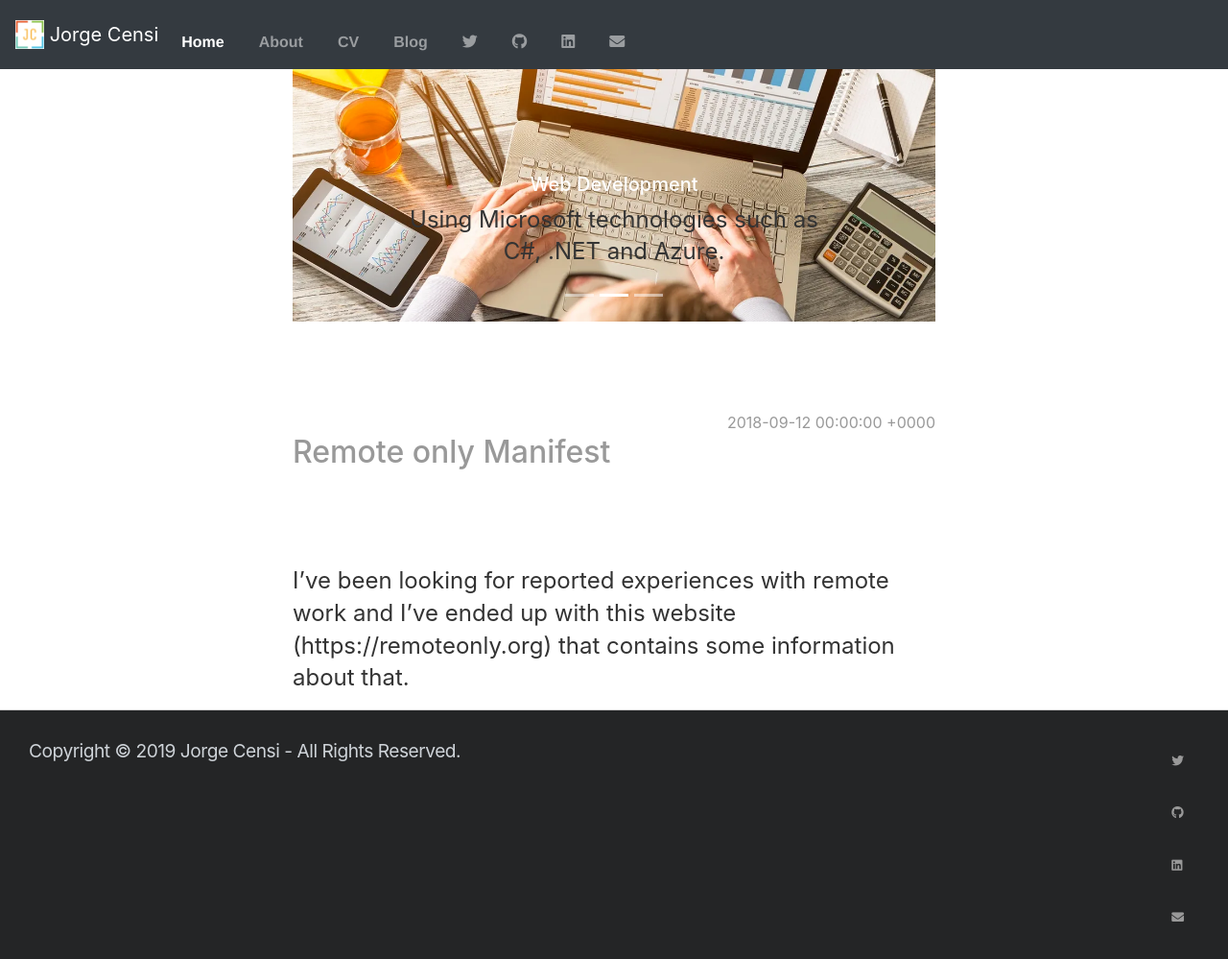
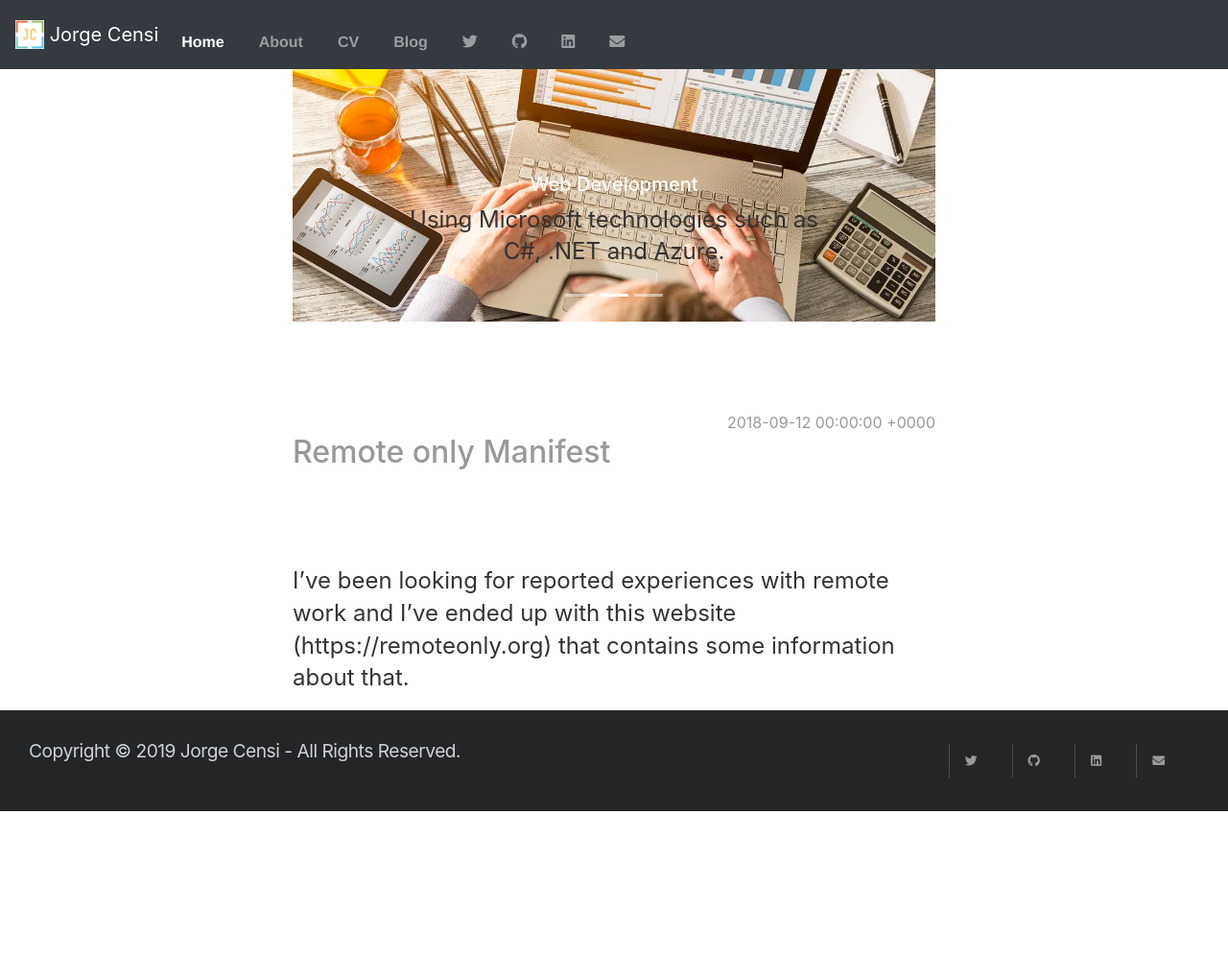
Before and after one commit to jorgecensi/jorgecensi.github.io, a Jekyll site: the page built from index.html, in a window 1280 px wide and 1027 px high. Shown: the top 999 px of the window at 96% size. Built offline with Jekyll 4.4.1, drawn with Linux system fonts in a browser that asks for light colours; nearby versions of some CDN libraries.

Commit message:
footer links css

```diff
--- a/css/main.css
+++ b/css/main.css
@@ -66,6 +66,11 @@
     padding: 0;
     list-style: none;
 }
+footer.main .social li {
+    display: block;
+    float: left;
+    border-left: 1px solid #4b4b4b;
+}
 footer.main .copyright {
     float: left;
     padding: 0;
```
